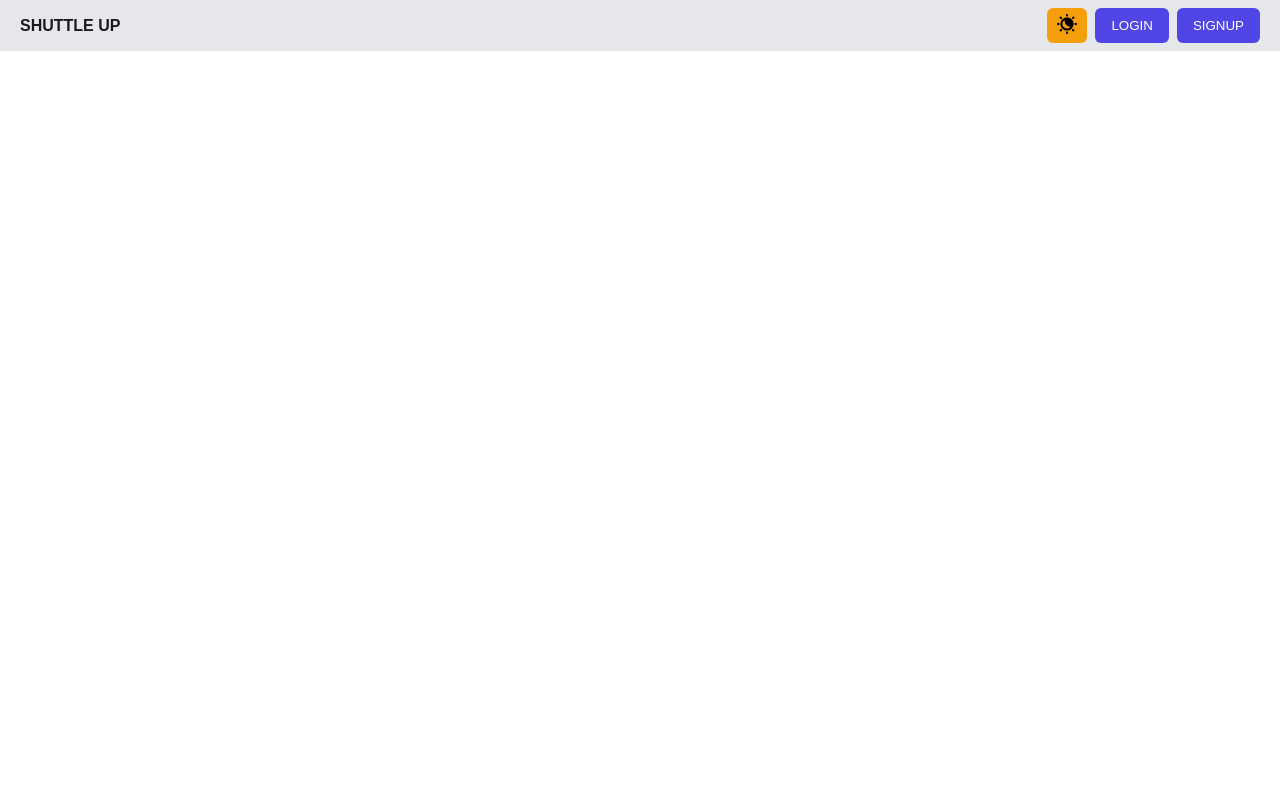
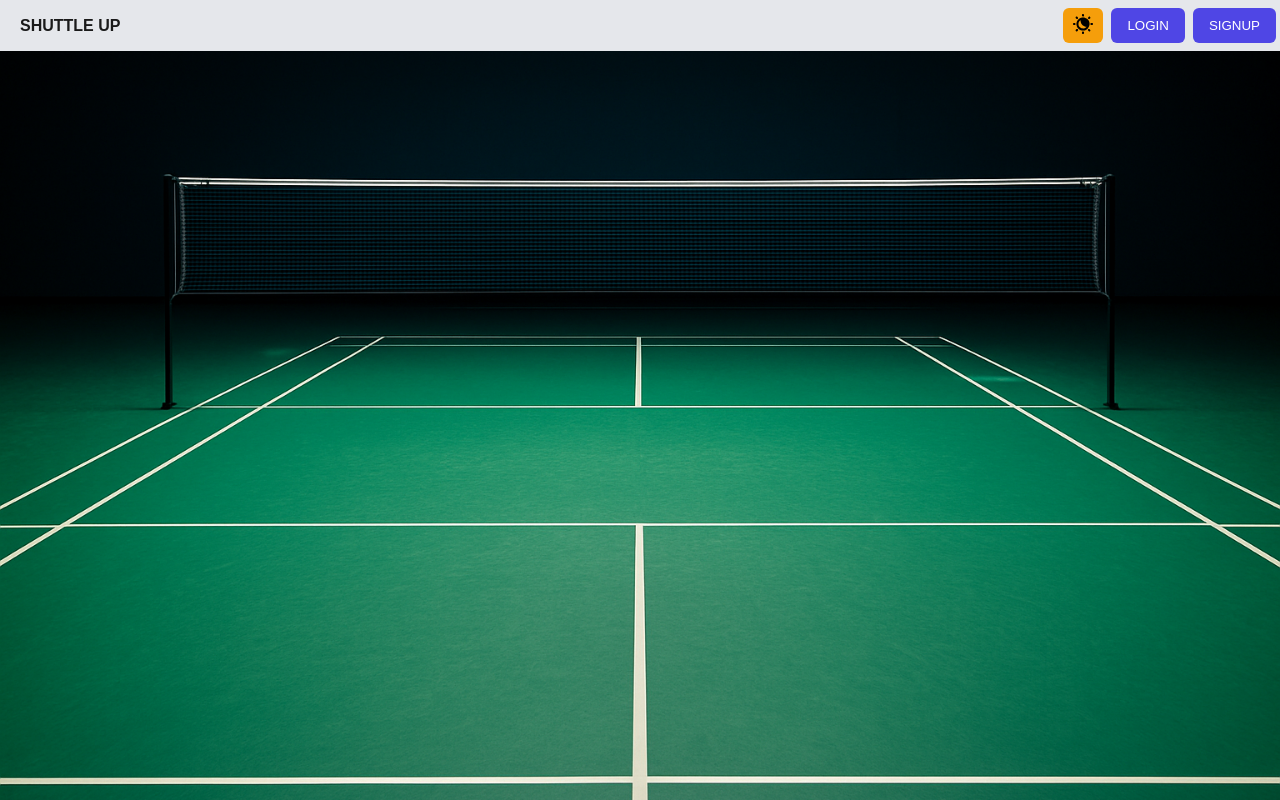
Before and after one commit to pearl174/shuttle-up-frontend, a React (Vite) app: page / in a window 1280 px wide. Built offline with nearby package versions, Linux system fonts and the light colour scheme.

Commit message:
Add Landing Page with background image. Change header to fixed positioning.

```diff
--- a/src/App.jsx
+++ b/src/App.jsx
@@ -2,6 +2,7 @@ import "./styles/colors.css";
 import "./styles/base.css";
 import Header from "./components/Header/Header.jsx";
 import { useEffect, useState } from "react";
+import LandingPage from "./pages/LandingPage/LandingPage.jsx";
 
 
 const App = () => {
@@ -10,7 +11,10 @@ const App = () => {
     document.documentElement.setAttribute("data-theme", theme);
   }, [theme])
   return (
+    <>
     <Header theme={theme} toggleTheme={toggleTheme}/>
+    <LandingPage />
+    </>
   )
 }
 
--- a/src/components/Header/Header.css
+++ b/src/components/Header/Header.css
@@ -4,6 +4,8 @@
     align-items: center;
     justify-content: space-between;
     padding: 0.5em;
+    position: fixed;
+    width: 100vw;
 }
 
 .button-container {
--- /dev/null
+++ b/src/pages/LandingPage/LandingPage.css
@@ -0,0 +1,6 @@
+.image-holder {
+    background-image: url("../../assets/badminton-court.png");
+    background-size: cover;
+    width: 100vw;
+    height: calc(100vh)
+}
--- /dev/null
+++ b/src/pages/LandingPage/LandingPage.jsx
@@ -0,0 +1,7 @@
+import "./LandingPage.css";
+
+const LandingPage = () => {
+    return <div className="image-holder">Hi</div>
+}
+
+export default LandingPage;
```
Also changed, not shown: src/assets/badminton-court.png (added).
